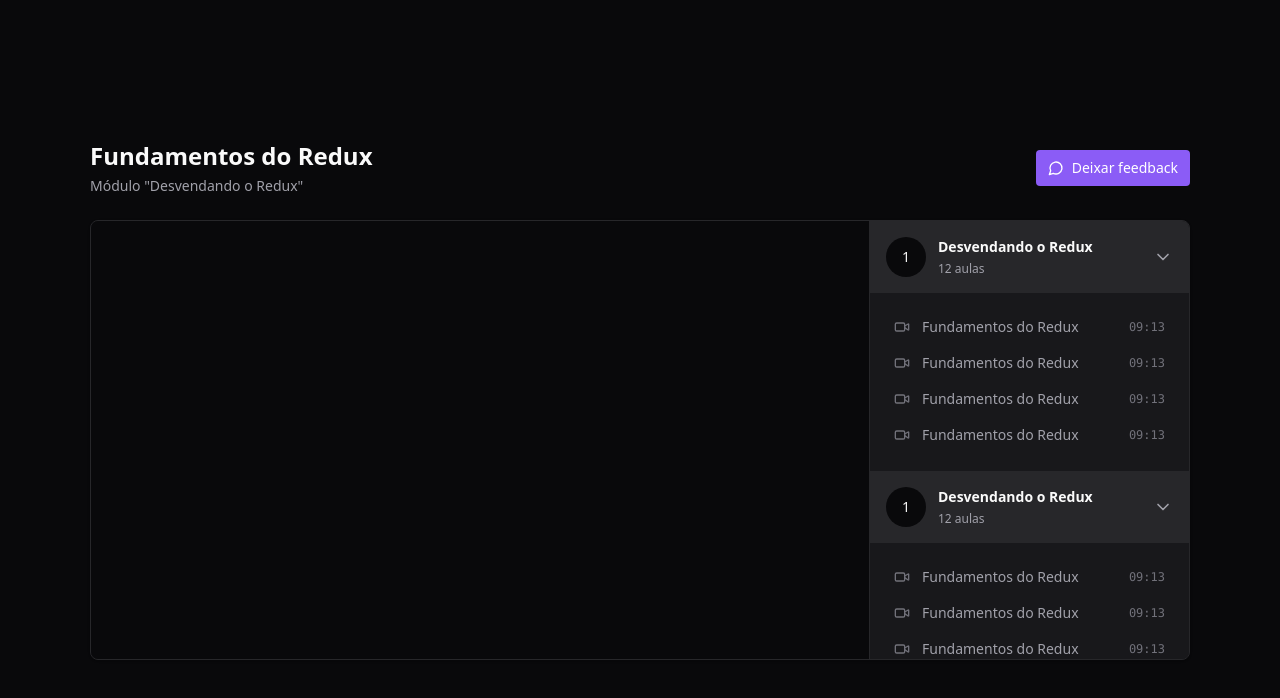
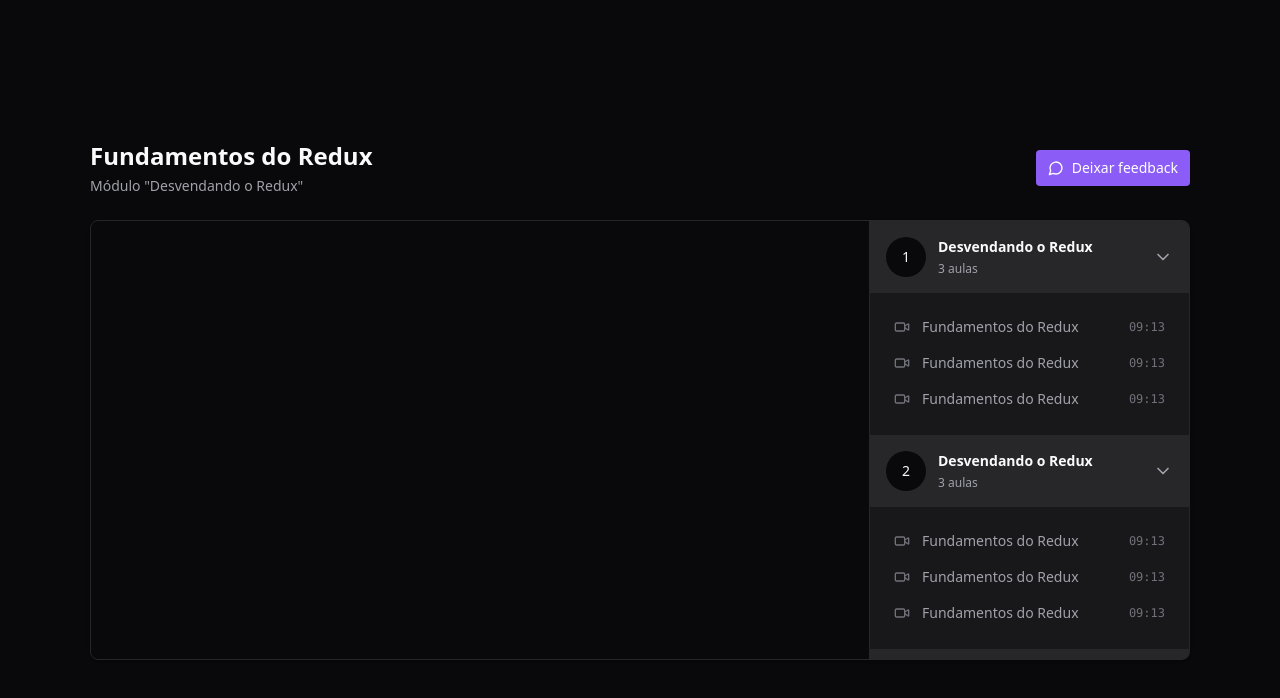
Before and after one commit to jessicacastro/react, a React (Vite) app in the folder react-redux-zustand/: page / in a window 1280 px wide. Shown: the top 698 px of the page. Built offline with nearby package versions, Linux system fonts and the light colour scheme.

Commit message:
refactor(redux-zustand): separate components

```diff
--- /dev/null
+++ b/react-redux-zustand/src/components/Header.tsx
@@ -0,0 +1,8 @@
+export const Header = () => {
+  return(
+    <header className="flex flex-col gap-1">
+      <h1 className="text-2xl font-bold">Fundamentos do Redux</h1>
+      <span className="text-sm text-zinc-400">Módulo "Desvendando o Redux"</span>
+    </header>
+  )
+}
--- /dev/null
+++ b/react-redux-zustand/src/components/Lesson.tsx
@@ -0,0 +1,16 @@
+import { Video } from "lucide-react"
+
+interface LessonProps {
+  title: string
+  duration: string
+}
+
+export const Lesson = ({ title, duration}: LessonProps) => {
+  return(
+    <button className="flex items-center gap-3 text-sm text-zinc-400">
+      <Video className="w-4 h-4 text-zinc-500"/>
+      <span>{title}</span>
+      <span className="ml-auto font-mono text-xs text-zinc-500">{duration}</span>
+    </button>
+  )
+}
--- /dev/null
+++ b/react-redux-zustand/src/components/Module.tsx
@@ -0,0 +1,36 @@
+import { ChevronDown } from "lucide-react"
+import { Lesson } from "./Lesson"
+
+interface ModuleProps {
+  moduleIndex: number;
+  title: string
+  amountOfLessons: number
+}
+
+export const Module = ({moduleIndex, title, amountOfLessons }: ModuleProps) => {
+  return(
+    <div>
+      <button className="flex w-full items-center gap-3 bg-zinc-800 p-4">
+        <div className="flex h-10 w-10 rounded-full items-center justify-center bg-zinc-950 text-sm">
+          {moduleIndex + 1}
+        </div>
+        <div className="flex flex-col gap-1 text-left">
+          <strong className="text-sm">
+            {title}
+          </strong>
+          <span className="text-xs text-zinc-400">
+            {amountOfLessons} aulas
+          </span>
+        </div>
+
+        <ChevronDown className="w-5 h-5 ml-auto text-zinc-400" />
+      </button>
+
+      <nav className="relative flex flex-col gap-4 p-6">
+        <Lesson title="Fundamentos do Redux" duration="09:13" />
+        <Lesson title="Fundamentos do Redux" duration="09:13" />
+        <Lesson title="Fundamentos do Redux" duration="09:13" />
+      </nav>
+    </div>
+  )
+}
--- /dev/null
+++ b/react-redux-zustand/src/components/Video.tsx
@@ -0,0 +1,14 @@
+import Player from 'react-player';
+
+export const Video = () => {
+  return(
+    <div className="w-full bg-zinc-950 aspect-video">
+      <Player
+        width="100%"
+        height="100%"
+        url="https://www.youtube.com/watch?v=jNXIQW6mmFA"
+        controls
+      />
+    </div>
+  )
+}
--- a/react-redux-zustand/src/pages/Player.tsx
+++ b/react-redux-zustand/src/pages/Player.tsx
@@ -1,16 +1,15 @@
-import { ChevronDown, MessageCircle, Video } from "lucide-react";
-import ReactPlayer from 'react-player';
+
+import { MessageCircle } from "lucide-react";
+import { Header } from "../components/Header";
+import { Video } from "../components/Video";
+import { Module } from "../components/Module";
 
 export const Player = () => {
   return (
     <div className="h-screen bg-zinc-950 text-zinc-50 flex justify-center items-center">
       <div className="flex w-[1100px] flex-col gap-6">
         <div className="flex items-center justify-between">
-          <header className="flex flex-col gap-1">
-            <h1 className="text-2xl font-bold">Fundamentos do Redux</h1>
-
-            <span className="text-sm text-zinc-400">Módulo "Desvendando o Redux"</span>
-          </header>
+          <Header />
 
           <button className="flex items-center gap-2 rounded bg-violet-500 px-3 py-2 text-sm font-medium text-white hover:bg-violet-600">
             <MessageCircle className="w-4 h-4" />
@@ -20,141 +19,12 @@
 
         <main className="relative flex overflow-hidden rounded-lg border border-zinc-800 bg-zinc-900 shadow pr-80">
           <div className="flex-1">
-            <div className="w-full bg-zinc-950 aspect-video">
-              <ReactPlayer
-                width="100%"
-                height="100%"
-                url="https://www.youtube.com/watch?v=jNXIQW6mmFA"
-                controls
-              />
-            </div>
+            <Video />
           </div>
-          <aside className="absolute top-0 bottom-0 right-0 w-80 border-l border-zinc-800 bg-zinc-900 overflow-y-scroll scrollbar scrollbar-thin scrollbar-track-zinc-950 scrollbar-thumb-zinc-800 divide-y-2 divide-zinc-900">
-          <div>
-              <button className="flex w-full items-center gap-3 bg-zinc-800 p-4">
-                <div className="flex h-10 w-10 rounded-full items-center justify-center bg-zinc-950 text-sm">1</div>
-                <div className="flex flex-col gap-1 text-left">
-                  <strong className="text-sm">Desvendando o Redux</strong>
-                  <span className="text-xs text-zinc-400">12 aulas</span>
-                </div>
-
-                <ChevronDown className="w-5 h-5 ml-auto text-zinc-400" />
-              </button>
-
-              <nav className="relative flex flex-col gap-4 p-6">
-                <button className="flex items-center gap-3 text-sm text-zinc-400">
-                  <Video className="w-4 h-4 text-zinc-500"/>
-
-                  <span>Fundamentos do Redux</span>
-                  <span className="ml-auto font-mono text-xs text-zinc-500">09:13</span>
-                </button>
-
-                <button className="flex items-center gap-3 text-sm text-zinc-400">
-                  <Video className="w-4 h-4 text-zinc-500"/>
-
-                  <span>Fundamentos do Redux</span>
-                  <span className="ml-auto font-mono text-xs text-zinc-500">09:13</span>
-                </button>
-
-                <button className="flex items-center gap-3 text-sm text-zinc-400">
-                  <Video className="w-4 h-4 text-zinc-500"/>
-
-                  <span>Fundamentos do Redux</span>
-                  <span className="ml-auto font-mono text-xs text-zinc-500">09:13</span>
-                </button>
-
-                <button className="flex items-center gap-3 text-sm text-zinc-400">
-                  <Video className="w-4 h-4 text-zinc-500"/>
-
-                  <span>Fundamentos do Redux</span>
-                  <span className="ml-auto font-mono text-xs text-zinc-500">09:13</span>
-                </button>
-              </nav>
-            </div>
-
-            <div>
-              <button className="flex w-full items-center gap-3 bg-zinc-800 p-4">
-                <div className="flex h-10 w-10 rounded-full items-center justify-center bg-zinc-950 text-sm">1</div>
-                <div className="flex flex-col gap-1 text-left">
-                  <strong className="text-sm">Desvendando o Redux</strong>
-                  <span className="text-xs text-zinc-400">12 aulas</span>
-                </div>
-
-                <ChevronDown className="w-5 h-5 ml-auto text-zinc-400" />
-              </button>
-
-              <nav className="relative flex flex-col gap-4 p-6">
-                <button className="flex items-center gap-3 text-sm text-zinc-400">
-                  <Video className="w-4 h-4 text-zinc-500"/>
-
-                  <span>Fundamentos do Redux</span>
-                  <span className="ml-auto font-mono text-xs text-zinc-500">09:13</span>
-                </button>
-
-                <button className="flex items-center gap-3 text-sm text-zinc-400">
-                  <Video className="w-4 h-4 text-zinc-500"/>
-
-                  <span>Fundamentos do Redux</span>
-                  <span className="ml-auto font-mono text-xs text-zinc-500">09:13</span>
-                </button>
-
-                <button className="flex items-center gap-3 text-sm text-zinc-400">
-                  <Video className="w-4 h-4 text-zinc-500"/>
-
-                  <span>Fundamentos do Redux</span>
-                  <span className="ml-auto font-mono text-xs text-zinc-500">09:13</span>
-                </button>
-
-                <button className="flex items-center gap-3 text-sm text-zinc-400">
-                  <Video className="w-4 h-4 text-zinc-500"/>
-
-                  <span>Fundamentos do Redux</span>
-                  <span className="ml-auto font-mono text-xs text-zinc-500">09:13</span>
-                </button>
-              </nav>
-            </div>
-
-            <div>
-              <button className="flex w-full items-center gap-3 bg-zinc-800 p-4">
-                <div className="flex h-10 w-10 rounded-full items-center justify-center bg-zinc-950 text-sm">1</div>
-                <div className="flex flex-col gap-1 text-left">
-                  <strong className="text-sm">Desvendando o Redux</strong>
-                  <span className="text-xs text-zinc-400">12 aulas</span>
-                </div>
-
-                <ChevronDown className="w-5 h-5 ml-auto text-zinc-400" />
-              </button>
-
-              <nav className="relative flex flex-col gap-4 p-6">
-                <button className="flex items-center gap-3 text-sm text-zinc-400">
-                  <Video className="w-4 h-4 text-zinc-500"/>
-
-                  <span>Fundamentos do Redux</span>
-                  <span className="ml-auto font-mono text-xs text-zinc-500">09:13</span>
-                </button>
-
-                <button className="flex items-center gap-3 text-sm text-zinc-400">
-                  <Video className="w-4 h-4 text-zinc-500"/>
-
-                  <span>Fundamentos do Redux</span>
-                  <span className="ml-auto font-mono text-xs text-zinc-500">09:13</span>
-                </button>
-
-                <button className="flex items-center gap-3 text-sm text-zinc-400">
-                  <Video className="w-4 h-4 text-zinc-500"/>
-
-                  <span>Fundamentos do Redux</span>
-                  <span className="ml-auto font-mono text-xs text-zinc-500">09:13</span>
-                </button>
-
-                <button className="flex items-center gap-3 text-sm text-zinc-400">
-                  <Video className="w-4 h-4 text-zinc-500"/>
-
-                  <span>Fundamentos do Redux</span>
-                  <span className="ml-auto font-mono text-xs text-zinc-500">09:13</span>
-                </button>
-              </nav>
-            </div>
+          <aside className="absolute top-0 bottom-0 right-0 w-80 border-l border-zinc-800 bg-zinc-900 overflow-y-scroll scrollbar-thin scrollbar-track-zinc-950 scrollbar-thumb-zinc-800 divide-y-2 divide-zinc-900">
+            <Module moduleIndex={0} title="Desvendando o Redux" amountOfLessons={3} />
+            <Module moduleIndex={1} title="Desvendando o Redux" amountOfLessons={3} />
+            <Module moduleIndex={2} title="Desvendando o Redux" amountOfLessons={3} />
           </aside>
         </main>
       </div>
```
